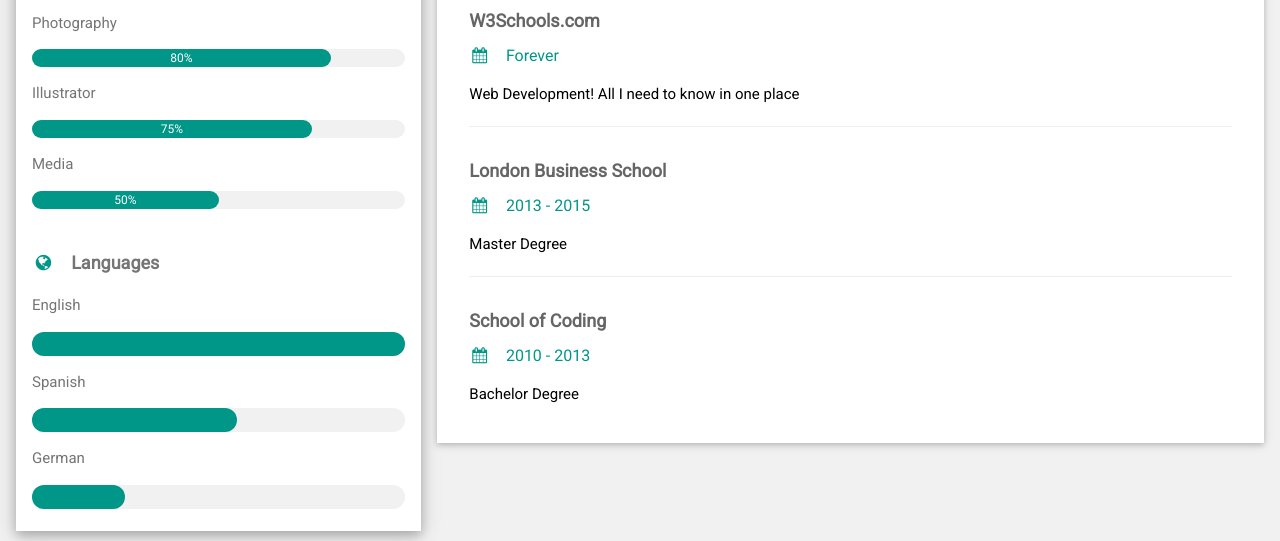
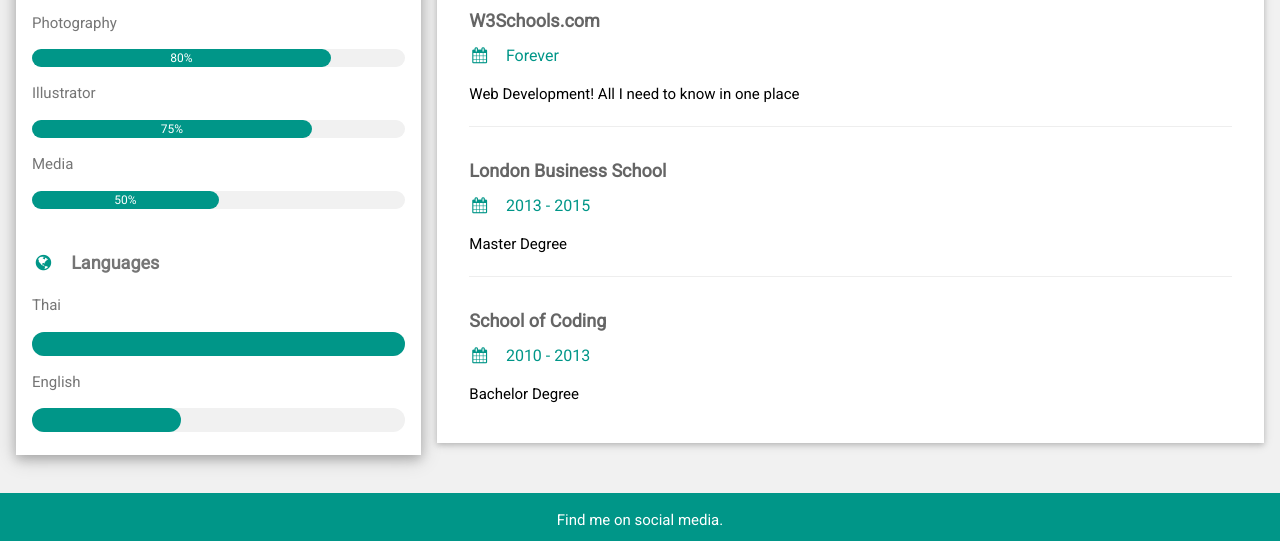
Before and after one commit to Aris1199/project01, a plain HTML site: page index.html in a window 1280 px wide. Shown: the part 720-1261 px from the top of the page. Drawn offline with nearby package versions, Linux system fonts and the light colour scheme.

Commit message:
Update index.html

```diff
--- a/index.html
+++ b/index.html
@@ -56,18 +56,15 @@ html,body,h1,h2,h3,h4,h5,h6 {font-family: "Roboto", sans-serif}
           <br>
 
           <p class="w3-large w3-text-theme"><b><i class="fa fa-globe fa-fw w3-margin-right w3-text-teal"></i>Languages</b></p>
-          <p>English</p>
+          <p>Thai</p>
           <div class="w3-light-grey w3-round-xlarge">
             <div class="w3-round-xlarge w3-teal" style="height:24px;width:100%"></div>
           </div>
-          <p>Spanish</p>
+          <p>English</p>
           <div class="w3-light-grey w3-round-xlarge">
-            <div class="w3-round-xlarge w3-teal" style="height:24px;width:55%"></div>
+            <div class="w3-round-xlarge w3-teal" style="height:24px;width:40%"></div>
           </div>
-          <p>German</p>
-          <div class="w3-light-grey w3-round-xlarge">
-            <div class="w3-round-xlarge w3-teal" style="height:24px;width:25%"></div>
-          </div>
+
           <br>
         </div>
       </div><br>
```
